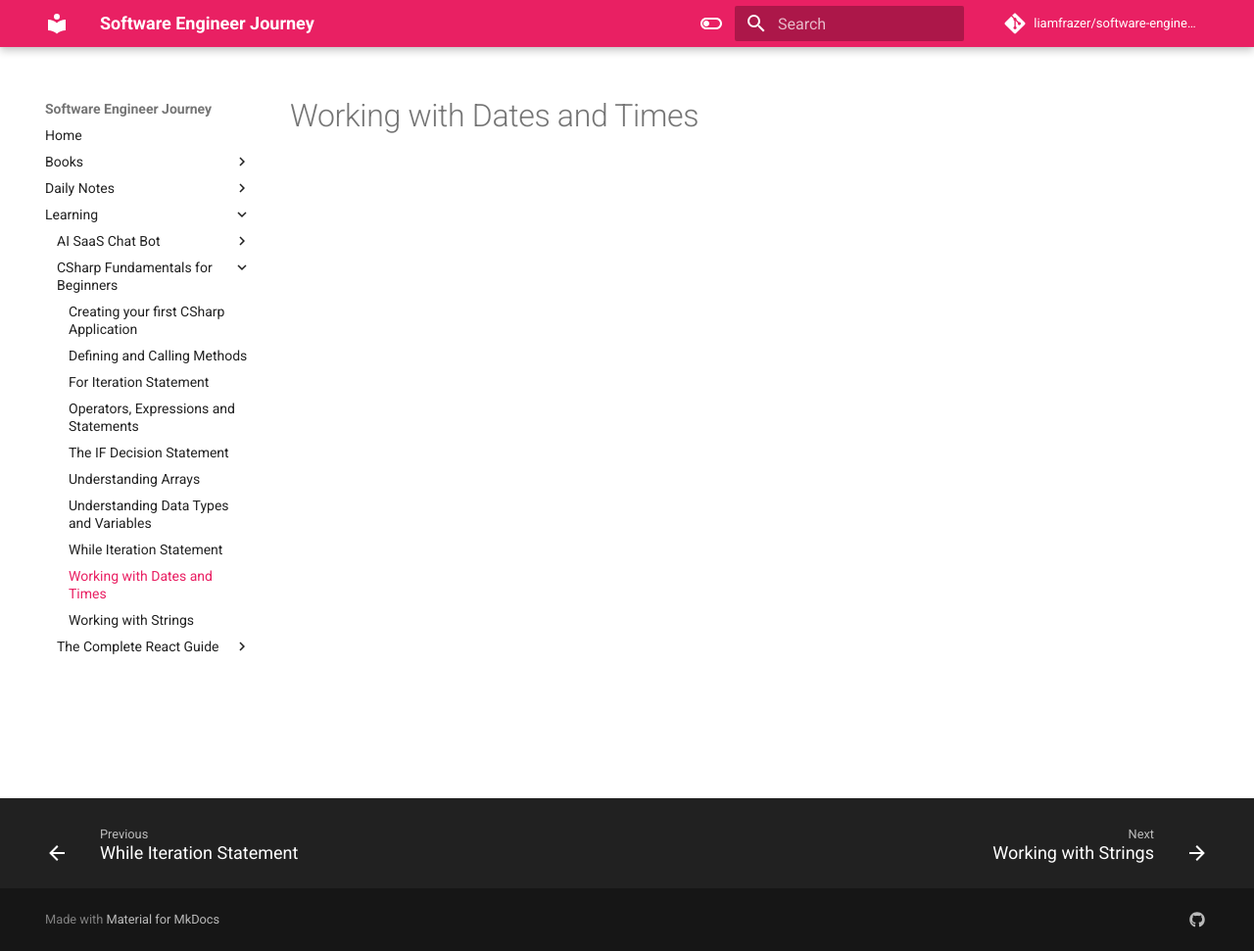
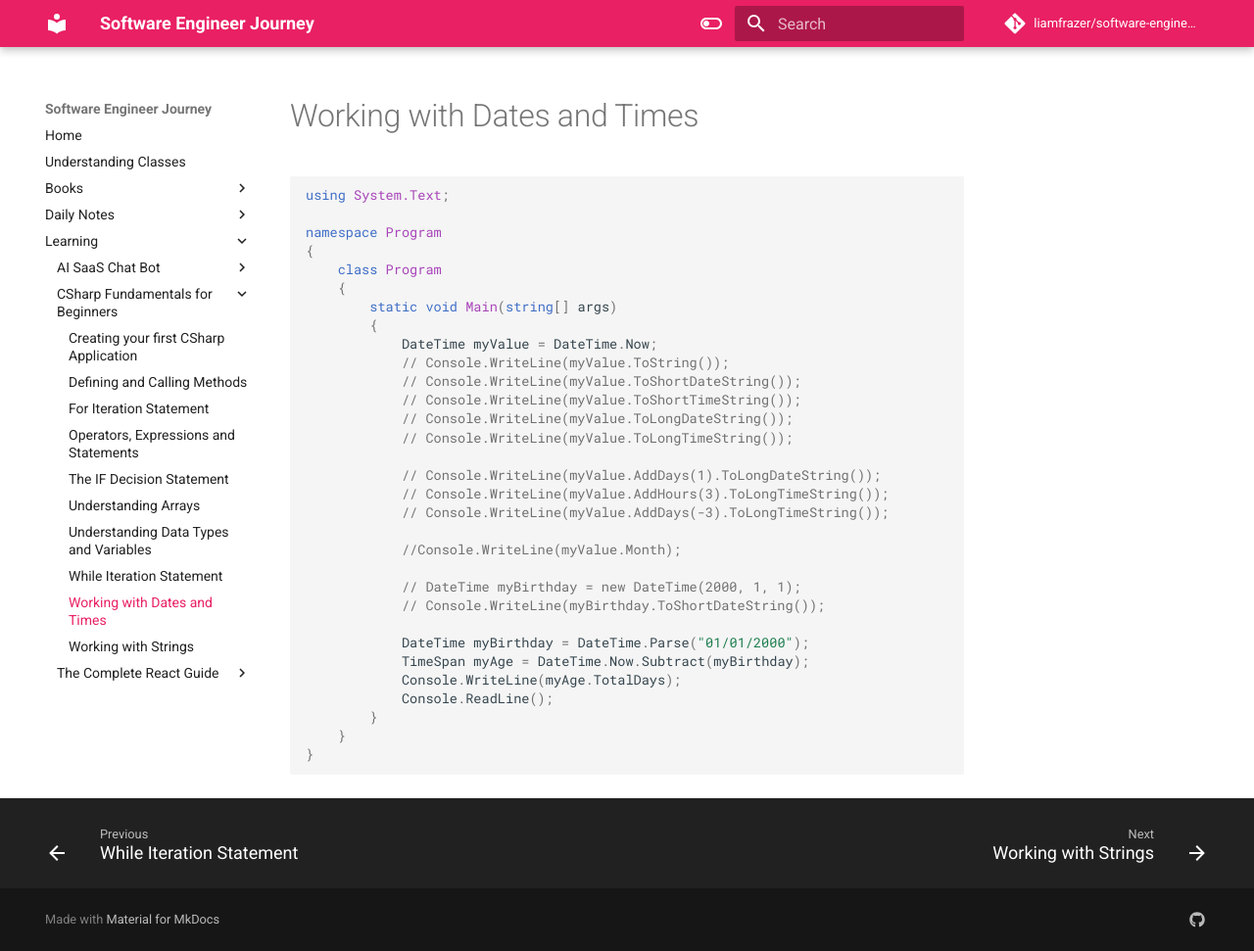
Before and after one commit to liamfrazer/software-engineer-journey, an MkDocs documentation site: the page built from docs/Learning/CSharp Fundamentals for Beginners/Working with Dates and Times.md, in a window 1280 px wide and 971 px high. Shown: the whole window at 98% size. Built offline with MkDocs 1.6.1 and Material for MkDocs 9.7.7, drawn with Linux system fonts in a browser that asks for light colours; comment, search, counter and statistics services are not loaded.

Commit message:
vault backup: 2024-01-06 17:28:36

````diff
--- a/docs/Learning/CSharp Fundamentals for Beginners/Working with Dates and Times.md
+++ b/docs/Learning/CSharp Fundamentals for Beginners/Working with Dates and Times.md
@@ -3,3 +3,37 @@ tags:
   - csharp
 ---
 # Working with Dates and Times
+
+```c#
+using System.Text;
+
+namespace Program
+{
+    class Program
+    {
+        static void Main(string[] args)
+        {
+            DateTime myValue = DateTime.Now;
+            // Console.WriteLine(myValue.ToString());
+            // Console.WriteLine(myValue.ToShortDateString());
+            // Console.WriteLine(myValue.ToShortTimeString());
+            // Console.WriteLine(myValue.ToLongDateString());
+            // Console.WriteLine(myValue.ToLongTimeString());
+
+            // Console.WriteLine(myValue.AddDays(1).ToLongDateString());
+            // Console.WriteLine(myValue.AddHours(3).ToLongTimeString());
+            // Console.WriteLine(myValue.AddDays(-3).ToLongTimeString());
+
+            //Console.WriteLine(myValue.Month);
+
+            // DateTime myBirthday = new DateTime(2000, 1, 1);
+            // Console.WriteLine(myBirthday.ToShortDateString());
+
+            DateTime myBirthday = DateTime.Parse("01/01/2000");
+            TimeSpan myAge = DateTime.Now.Subtract(myBirthday);
+            Console.WriteLine(myAge.TotalDays);
+            Console.ReadLine();
+        }
+    }
+}
+```
--- /dev/null
+++ b/docs/Understanding Classes.md
@@ -0,0 +1,5 @@
+---
+tags:
+  - csharp
+---
+# Understanding Classes
````
Also changed, not shown: docs/index.md (+1 -0 lines).
